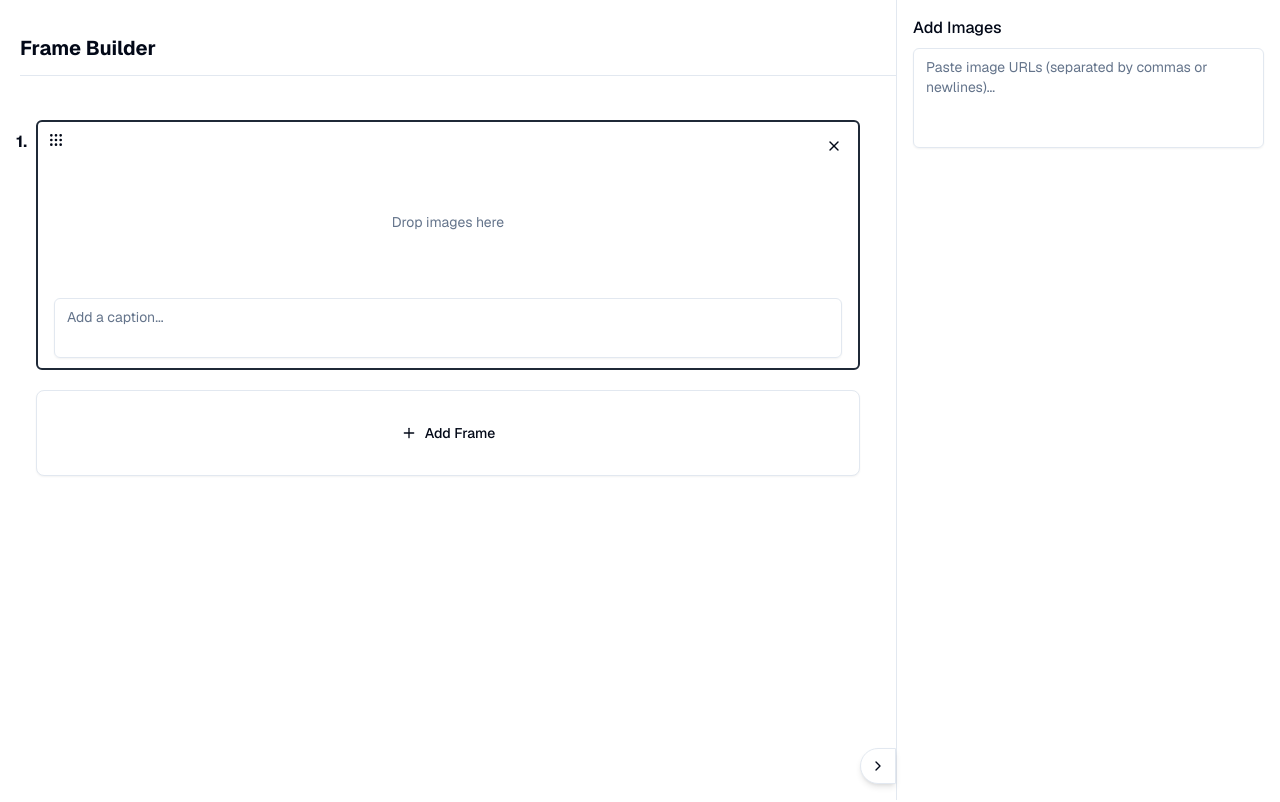
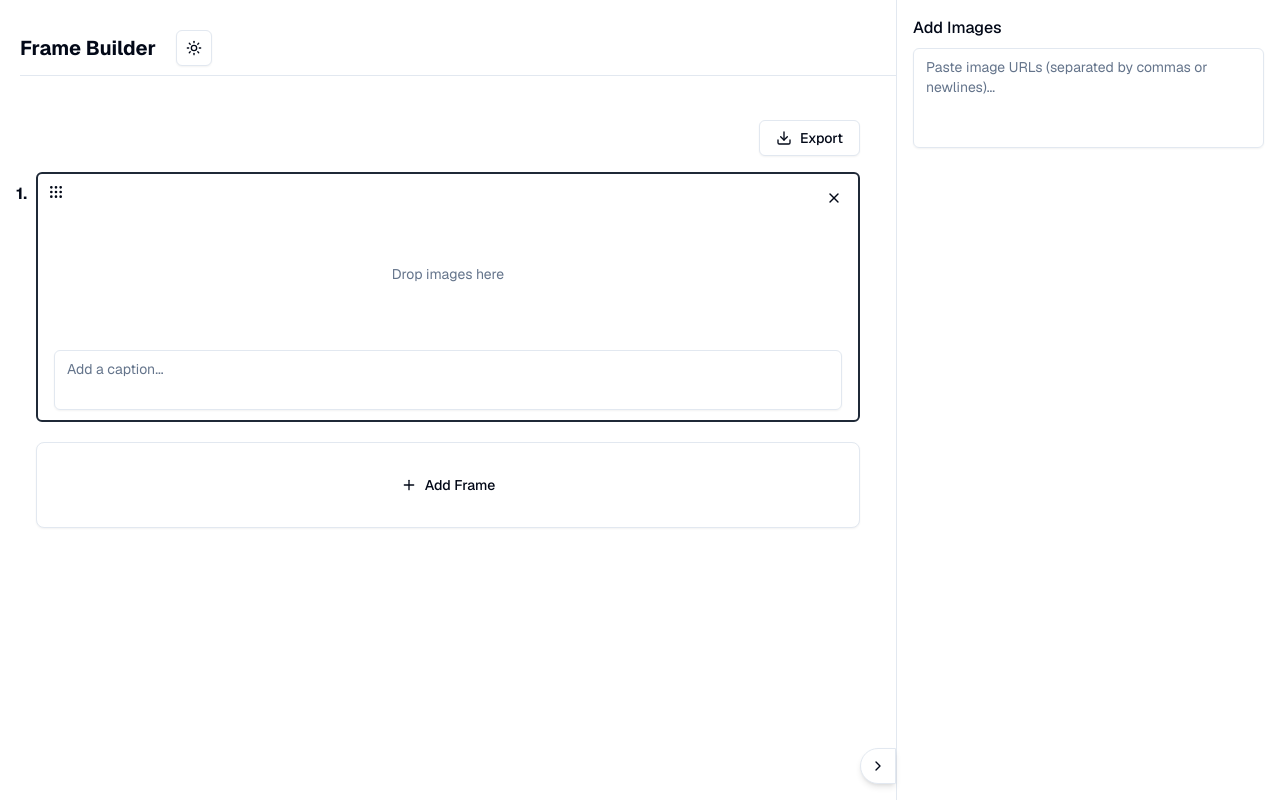
Before and after one commit to surajk95/frame-builder, a Next.js app: page / in a window 1280 px wide. Shown: the top 802 px of the page. Built offline with nearby package versions, Linux system fonts and the light colour scheme.

Commit message:
added export functionality

```diff
--- a/app/components/dashboard/index.tsx
+++ b/app/components/dashboard/index.tsx
@@ -1,9 +1,8 @@
 'use client'
 import { useState, useMemo } from 'react';
-import { Plus, ChevronLeft, ChevronRight } from 'lucide-react';
+import { Plus, ChevronLeft, ChevronRight, Download } from 'lucide-react';
 import { Card, CardContent } from "@/components/ui/card";
 import { Button } from "@/components/ui/button";
-import { Textarea } from "@/components/ui/textarea";
 import { Images } from '@/app/components/images';
 import { Frame, Image } from './types';
 import { SortableFrame } from './SortableFrame';
@@ -24,6 +23,7 @@ import {
   sortableKeyboardCoordinates,
   verticalListSortingStrategy,
 } from '@dnd-kit/sortable';
+import { useToast } from "@/hooks/use-toast";
 
 interface DragData {
   type: 'image';
@@ -31,6 +31,7 @@ interface DragData {
 }
 
 export default function Dashboard() {
+  const { toast } = useToast();
   const [isSidebarOpen, setIsSidebarOpen] = useState(true);
   const [frames, setFrames] = useState<Frame[]>(() => [{
     id: crypto.randomUUID(),
@@ -205,6 +206,36 @@ export default function Dashboard() {
     ));
   };
 
+  const exportData = () => {
+    // Sort frames by orderId and process data
+    const processedData = frames
+      .sort((a, b) => a.orderId - b.orderId)
+      .map(({ caption, images }) => ({
+        caption,
+        images: images
+          .sort((a, b) => a.orderId - b.orderId)
+          .map(({ url }) => ({ url }))
+      }));
+
+    // Copy to clipboard
+    navigator.clipboard.writeText(JSON.stringify(processedData, null, 2))
+      .then(() => {
+        toast({
+          description: "Copied data",
+          duration: 2000,
+        });
+      })
+      .catch(err => {
+        toast({
+          variant: "destructive",
+          description: "Failed to copy data",
+          duration: 2000,
+        });
+      });
+  };
+
+  console.log(`zzz`, frames);
+
   return (
     <DndContext
       sensors={sensors}
@@ -214,6 +245,17 @@ export default function Dashboard() {
     >
       <div className="min-h-screen w-full p-4 flex">
         <div className={`transition-[width] duration-300 ease-in-out ${isSidebarOpen ? 'w-[calc(100%-384px)]' : 'w-full'}`}>
+          <div className="mb-4 flex justify-end">
+            <Button
+              onClick={exportData}
+              variant="outline"
+              className="flex items-center gap-2"
+            >
+              <Download className="h-4 w-4" />
+              Export
+            </Button>
+          </div>
+
           <SortableContext
             items={frames}
             strategy={verticalListSortingStrategy}
--- a/app/page.tsx
+++ b/app/page.tsx
@@ -4,7 +4,7 @@ import { ThemeToggle } from "./components/theme-toggle";
 export default function Home() {
   return (
     <div className="w-full grid grid-rows-[20px_1fr_20px] min-h-screen p-2 pb-20 gap-16 sm:p-5 font-[family-name:var(--font-geist-sans)]">
-       <header className="flex items-center justify-between h-14 border-b">
+       <header className="flex items-center justify-start gap-5 h-14 border-b">
         <h1 className="text-xl font-bold">Frame Builder</h1>
         <ThemeToggle />
       </header>
```
